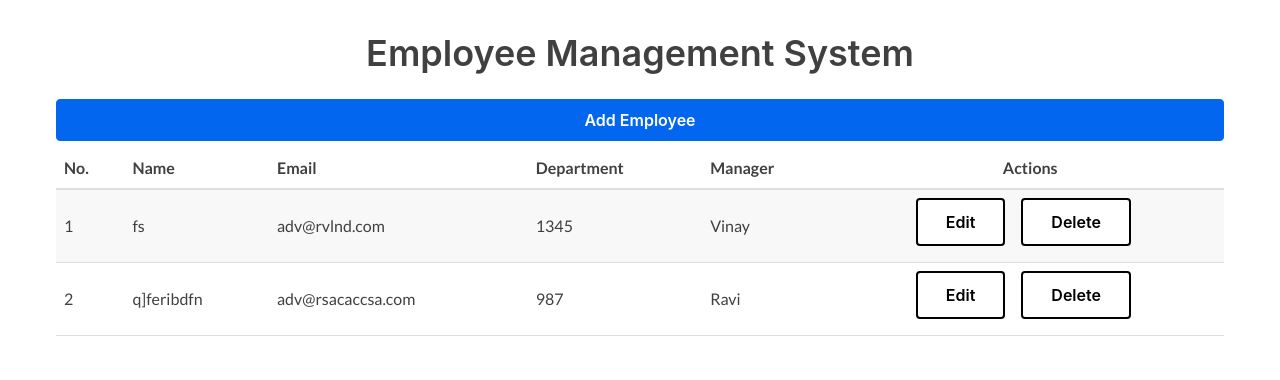
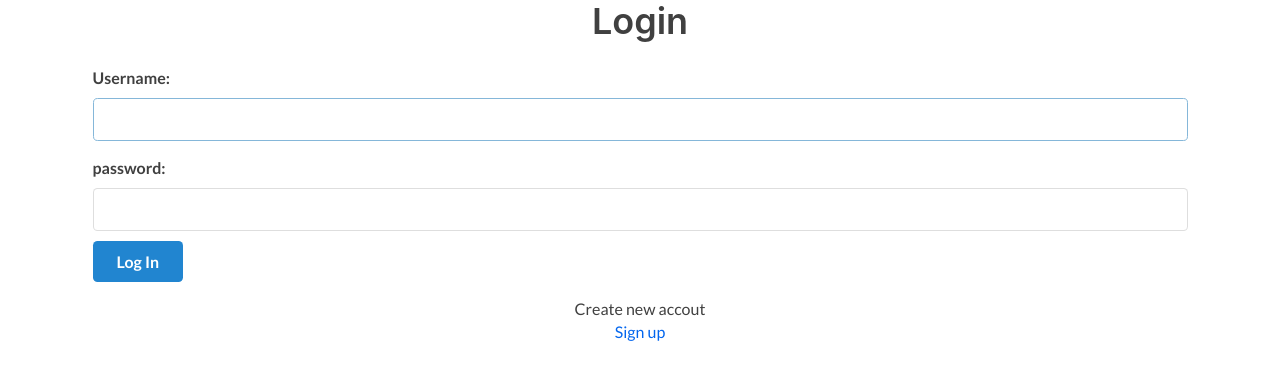
Before and after one commit to advait-deshmukh/ems, a React (Create React App) app: page / in a window 1280 px wide. Shown: the top 380 px of the page. Built offline with nearby package versions, Linux system fonts and the light colour scheme.

Commit message:
Linked login with Dashboard and created logout button on dashboard

```diff
--- a/package.json
+++ b/package.json
@@ -8,6 +8,7 @@
     "@testing-library/user-event": "^13.5.0",
     "react": "^18.2.0",
     "react-dom": "^18.2.0",
+    "react-router-dom": "^6.3.0",
     "react-scripts": "5.0.1",
     "sweetalert2": "^11.4.24",
     "web-vitals": "^2.1.4"
--- a/src/App.js
+++ b/src/App.js
@@ -1,11 +1,19 @@
-import React from 'react';
+import React,{useState} from 'react';
 import Login from './login_page/Login.js'
 import Dashboard from './Dashboard/Dashboard.js'
 
+
 function App(){
+
+    const [loggedIn, setLoggedIn] = useState(false);
+
     return(
         <div>
-            <Dashboard />
+            { loggedIn ?
+                <Dashboard setLoggedIn = {setLoggedIn}/>
+            :
+                <Login setLoggedIn = {setLoggedIn}/>
+            }
         </div>
     );
 }
--- a/src/Dashboard/Dashboard.js
+++ b/src/Dashboard/Dashboard.js
@@ -6,7 +6,7 @@ import List from './List.js';
 import {data} from '../Data/Data.js'
 
 
-function Dashboard(){
+function Dashboard({setLoggedIn}){
     //isAdding and isEditing states control whether to show Dashboard/Add/Edit page
     //employeesData array holds all the employee data and is updated with each add/edit/delete
     //selectedEmployee holds the info about the employee being edited
@@ -44,7 +44,7 @@ function Dashboard(){
             {/* showing the employee list */}
             {!isAdding && !isEditing &&
                 <div>
-                    <Header setIsAdding = {setIsAdding}/>
+                    <Header setIsAdding = {setIsAdding} setLoggedIn = {setLoggedIn}/>
                     <List
                         employeesData = {employeesData}
                         handleEdit= {handleEdit}
--- a/src/Dashboard/Header.js
+++ b/src/Dashboard/Header.js
@@ -3,11 +3,12 @@ import React from 'react';
 //renders the title and the Add Employee button on the Dashboard.
 //With IsAdding set to true on clicking the Add Employee button, the Add page wull be
 //rendered instead of Dashboard.
-function Header({setIsAdding}){
+function Header({setIsAdding, setLoggedIn}){
 
     return (
-        <header className="text-center">
-            <h1 className="padding-top">Employee Management System</h1>
+        <header>
+            <div className='text-center '> <h1>Employee Management System</h1> </div>
+             <button className='muted-button' onClick={()=> {setLoggedIn(false)}}>Log out</button>
             <div>
                 <button
                     className='full-button '
--- a/src/Dashboard/List.js
+++ b/src/Dashboard/List.js
@@ -12,12 +12,12 @@ function List({employeesData, handleEdit, handleDelete}){
                 <td>{employee.department}</td>
                 <td>{employee.manager}</td>
                 <td className='text-right'>
-                    <button className='btn success' onClick ={()=>handleEdit(employee.empid)}>
+                    <button className='muted-button' onClick ={()=>handleEdit(employee.empid)}>
                         Edit
                     </button>
                 </td>
                 <td className='text-left'>
-                    <button className='btn danger' onClick ={()=>handleDelete(employee.empid)}>
+                    <button className='muted-button' onClick ={()=>handleDelete(employee.empid)}>
                         Delete
                     </button>
                 </td>
--- a/src/login_page/Login.js
+++ b/src/login_page/Login.js
@@ -2,10 +2,9 @@ import React from 'react';
 import {useState, useEffect, useRef} from 'react';
 import './Login.css'
 
-function Login(){
+function Login({setLoggedIn}){
     const [user, setUser] = useState('');
     const [password, setPassword] = useState('');
-    const [success, setSuccess] =useState(false);
     const [uerrMsg, setUerrMsg] = useState('');
     const [perrMsg, setPerrMsg] = useState('');
 
@@ -30,7 +29,7 @@ function Login(){
             setPerrMsg('');
             setUerrMsg('');
             //assuming the credentials are right
-            setSuccess(true);
+            setLoggedIn(true);
         }
     }
 
@@ -75,17 +74,6 @@ function Login(){
 
 
     return(
-        <>
-            {success?(
-                <section>
-                    <h1>You are logged in!</h1>
-                    <br/>
-                    <p>
-                        <a href="/">Go to home</a>
-                    </p>
-                </section>
-            ):
-            (
         <div className = 'LoginPage'>
 
             <h1 className ="heading">Login</h1>
@@ -114,7 +102,7 @@ function Login(){
                 />
                     <div className="error-text" style={{color:"red"}}>{perrMsg}</div>
 
-                        <button class="ui primary button" onClick={(e)=>onFormSubmit(e)}>
+                <button className="ui primary button" onClick={(e)=>onFormSubmit(e)}>
                     Log In
                 </button>
 
@@ -124,8 +112,6 @@ function Login(){
                 </p>
             </form>
         </div>
-            )}
-        </>
         );
 }
 
```
Also changed, not shown: 1 other file (tests, documents, lock files or other folders). Lines whose indentation alone changed are shown as unchanged.
